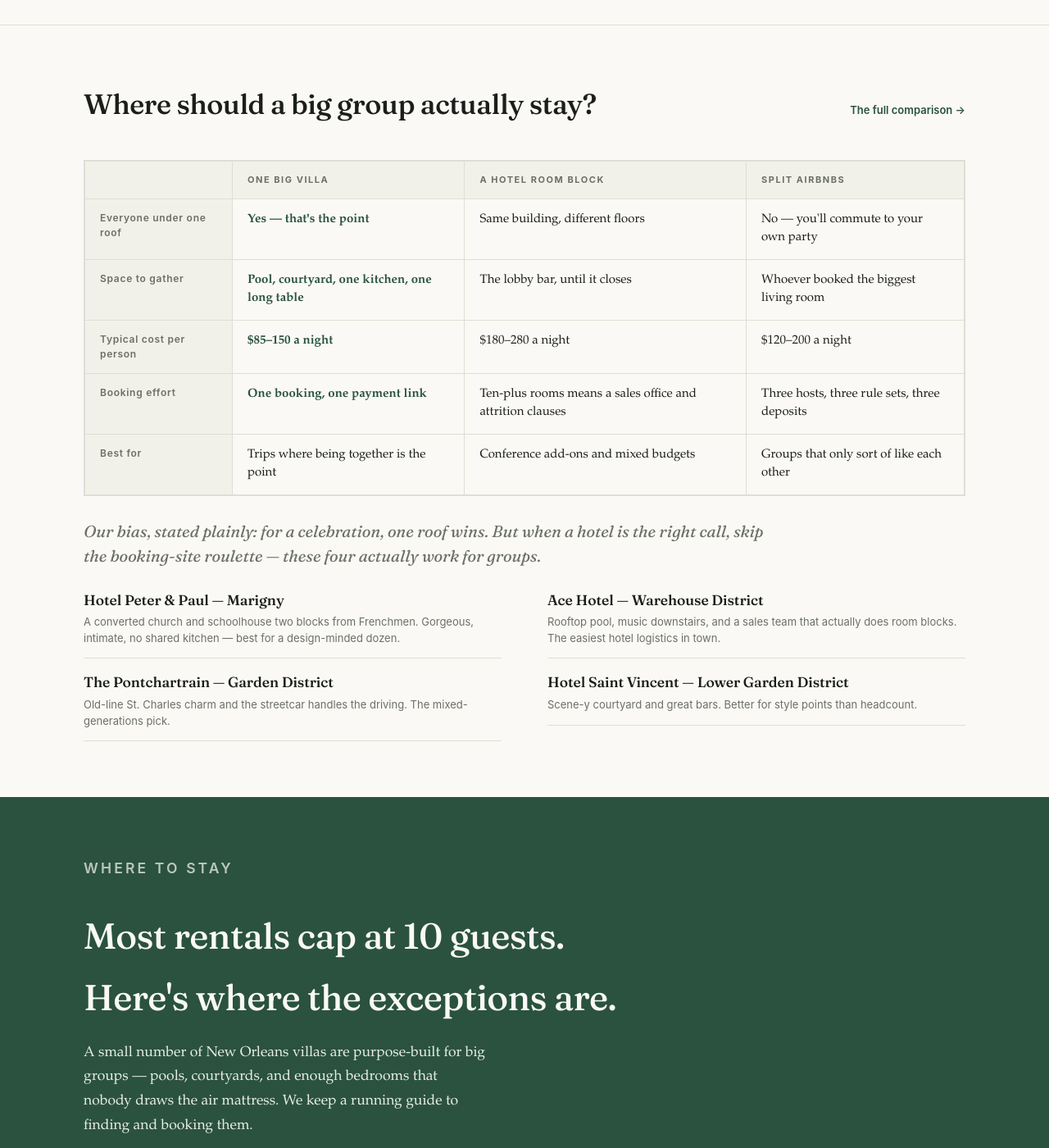
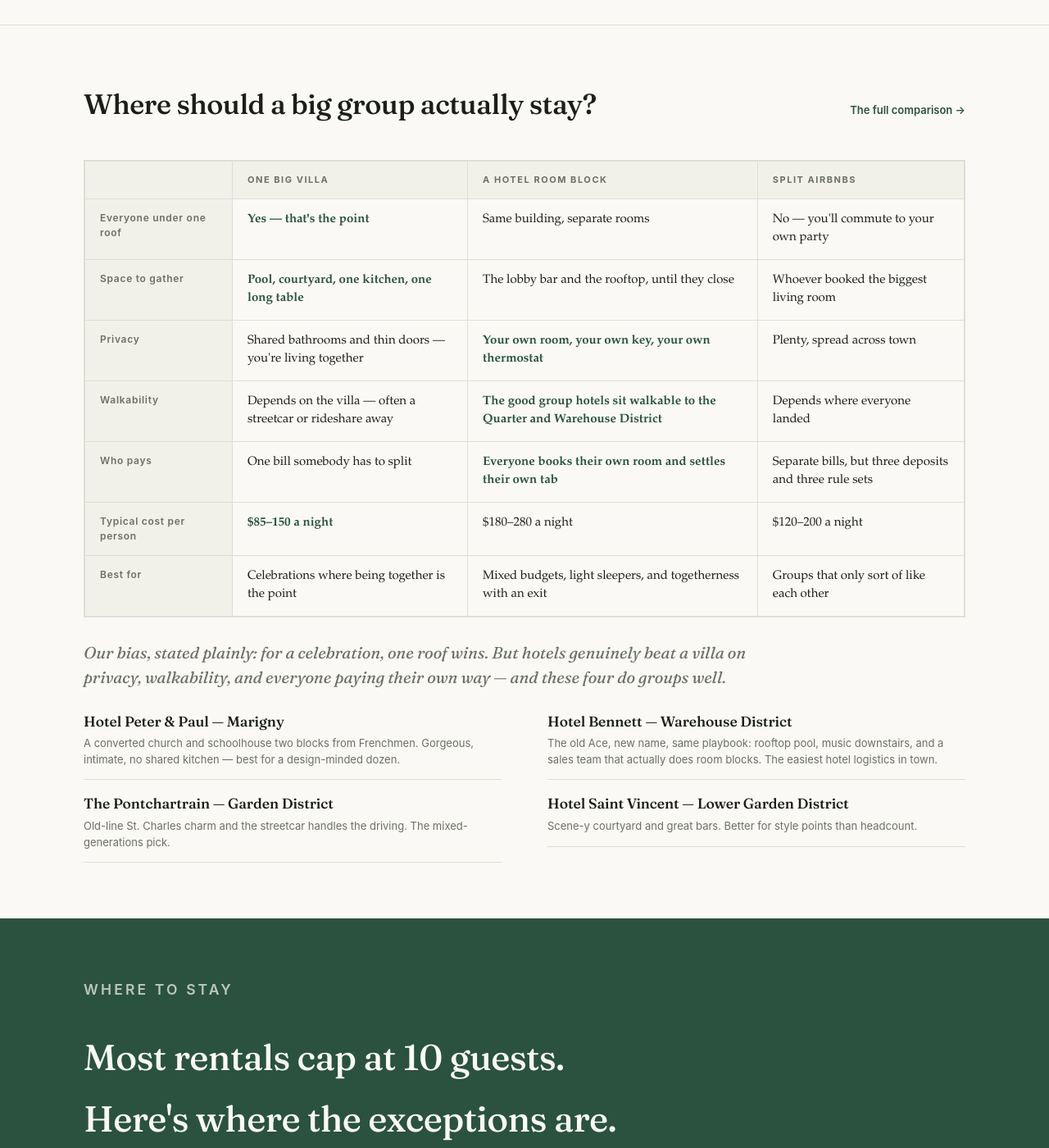
Before and after one commit to sjworth-dev/nola-group-travel, a Jekyll site: the page built from index.md, in a window 1280 px wide and 1400 px high, scrolled down 3281 px. Shown: the whole window at 82% size. Built offline with Jekyll 4.4.1, drawn with Linux system fonts in a browser that asks for light colours; some of the changed text lies outside the part shown.

Commit message:
copy: drop guide-count claims, balance villa/hotel comparison, Ace → Hotel Bennett
- Remove total guide-count boasts sitewide (hero, buttons, nav, footer,
  library h1) — per-category counts stay
- Comparison table now gives hotels their real wins: privacy, walkability,
  and everyone settling their own bill; verdict line matches
- Hotel Bennett (formerly Ace Hotel) renamed in the shortlist

Co-Authored-By: Claude Fable 5 <noreply@anthropic.com>

```diff
--- a/_includes/footer.html
+++ b/_includes/footer.html
@@ -3,7 +3,7 @@
     <div class="footer-grid">
       <div class="footer-about">
         <h4>NOLA Group Travel</h4>
-        <p>An independent New Orleans guide for big groups. Opinionated on purpose, written in New Orleans, updated weekly — {{ site.guides | size }} guides and counting.</p>
+        <p>An independent New Orleans guide for big groups. Opinionated on purpose, written in New Orleans, updated weekly.</p>
         <div style="margin-top: 1.5rem;">
           <a href="{{ '/where-to-stay/' | relative_url }}" style="display:inline-block; font-size:0.75rem; font-weight:600; letter-spacing:0.1em; text-transform:uppercase; color:var(--brass); text-decoration:none;">Where a big group can actually stay →</a>
         </div>
@@ -30,7 +30,7 @@
           <li><a href="{{ '/guides/restaurant-guide/' | relative_url }}">Restaurants for Groups</a></li>
           <li><a href="{{ '/guides/transportation-guide/' | relative_url }}">Getting Around</a></li>
           <li><a href="{{ '/events/' | relative_url }}">Festival Dates</a></li>
-          <li><a href="{{ '/guides/' | relative_url }}">All {{ site.guides | size }} Guides</a></li>
+          <li><a href="{{ '/guides/' | relative_url }}">All Guides</a></li>
         </ul>
       </div>
       <div class="footer-links">
--- a/_includes/header.html
+++ b/_includes/header.html
@@ -30,7 +30,7 @@
             <span class="dropdown-label">Essentials</span>
             <a href="{{ '/guides/restaurant-guide/' | relative_url }}">Restaurants</a>
             <a href="{{ '/guides/transportation-guide/' | relative_url }}">Getting Around</a>
-            <a href="{{ '/guides/' | relative_url }}">All {{ site.guides | size }} Guides →</a>
+            <a href="{{ '/guides/' | relative_url }}">All Guides →</a>
           </div>
         </div>
       </div>
--- a/_layouts/guide.html
+++ b/_layouts/guide.html
@@ -53,7 +53,7 @@ layout: default
         </a>
         {% endfor %}
       </div>
-      <p class="section-subtitle" style="margin-top: 2rem;"><a href="{{ '/guides/' | relative_url }}">Browse all {{ site.guides | size }} guides →</a></p>
+      <p class="section-subtitle" style="margin-top: 2rem;"><a href="{{ '/guides/' | relative_url }}">Browse the full library →</a></p>
     </div>
   </section>
   {% endif %}
--- a/_layouts/home.html
+++ b/_layouts/home.html
@@ -12,11 +12,11 @@ layout: default
       <h1>New Orleans, <span class="ital">with the whole crew.</span></h1>
       <p class="deck">New Orleans is the best city in America for a big group trip — and the worst city to plan one for. This guide handles the second part: where twenty people can actually sleep under one roof, how to move them without a spreadsheet meltdown, and what deserves a spot on the itinerary.</p>
       <div class="issue-line">
-        <span>{{ site.guides | size }} guides</span><span class="dot"></span><span>Updated {{ latest.date | date: "%B %-d, %Y" }}</span><span class="dot"></span><span>Zero sponsored picks</span>
+        <span>Updated {{ latest.date | date: "%B %-d, %Y" }}</span><span class="dot"></span><span>Written in New Orleans</span><span class="dot"></span><span>Zero sponsored picks</span>
       </div>
       <div class="actions">
         <a class="btn btn-primary" href="{{ '/where-to-stay/' | relative_url }}">Find a place for your group</a>
-        <a class="btn btn-ghost" href="{{ '/guides/' | relative_url }}">Browse all {{ site.guides | size }} guides</a>
+        <a class="btn btn-ghost" href="{{ '/guides/' | relative_url }}">Browse the guides</a>
       </div>
     </div>
     <figure class="hero-photo">
@@ -106,19 +106,21 @@ layout: default
           <tr><th></th><th>One big villa</th><th>A hotel room block</th><th>Split Airbnbs</th></tr>
         </thead>
         <tbody>
-          <tr><th>Everyone under one roof</th><td class="win">Yes — that's the point</td><td>Same building, different floors</td><td>No — you'll commute to your own party</td></tr>
-          <tr><th>Space to gather</th><td class="win">Pool, courtyard, one kitchen, one long table</td><td>The lobby bar, until it closes</td><td>Whoever booked the biggest living room</td></tr>
+          <tr><th>Everyone under one roof</th><td class="win">Yes — that's the point</td><td>Same building, separate rooms</td><td>No — you'll commute to your own party</td></tr>
+          <tr><th>Space to gather</th><td class="win">Pool, courtyard, one kitchen, one long table</td><td>The lobby bar and the rooftop, until they close</td><td>Whoever booked the biggest living room</td></tr>
+          <tr><th>Privacy</th><td>Shared bathrooms and thin doors — you're living together</td><td class="win">Your own room, your own key, your own thermostat</td><td>Plenty, spread across town</td></tr>
+          <tr><th>Walkability</th><td>Depends on the villa — often a streetcar or rideshare away</td><td class="win">The good group hotels sit walkable to the Quarter and Warehouse District</td><td>Depends where everyone landed</td></tr>
+          <tr><th>Who pays</th><td>One bill somebody has to split</td><td class="win">Everyone books their own room and settles their own tab</td><td>Separate bills, but three deposits and three rule sets</td></tr>
           <tr><th>Typical cost per person</th><td class="win">$85–150 a night</td><td>$180–280 a night</td><td>$120–200 a night</td></tr>
-          <tr><th>Booking effort</th><td class="win">One booking, one payment link</td><td>Ten-plus rooms means a sales office and attrition clauses</td><td>Three hosts, three rule sets, three deposits</td></tr>
-          <tr><th>Best for</th><td>Trips where being together is the point</td><td>Conference add-ons and mixed budgets</td><td>Groups that only sort of like each other</td></tr>
+          <tr><th>Best for</th><td>Celebrations where being together is the point</td><td>Mixed budgets, light sleepers, and togetherness with an exit</td><td>Groups that only sort of like each other</td></tr>
         </tbody>
       </table>
     </div>
-    <p class="verdict">Our bias, stated plainly: for a celebration, one roof wins. But when a hotel is the right call, skip the booking-site roulette — these four actually work for groups.</p>
+    <p class="verdict">Our bias, stated plainly: for a celebration, one roof wins. But hotels genuinely beat a villa on privacy, walkability, and everyone paying their own way — and these four do groups well.</p>
     <div class="toc-list" style="margin-top:10px">
       <span class="toc-item"><h3>Hotel Peter &amp; Paul — Marigny</h3><p>A converted church and schoolhouse two blocks from Frenchmen. Gorgeous, intimate, no shared kitchen — best for a design-minded dozen.</p></span>
       <span class="toc-item"><h3>The Pontchartrain — Garden District</h3><p>Old-line St. Charles charm and the streetcar handles the driving. The mixed-generations pick.</p></span>
-      <span class="toc-item"><h3>Ace Hotel — Warehouse District</h3><p>Rooftop pool, music downstairs, and a sales team that actually does room blocks. The easiest hotel logistics in town.</p></span>
+      <span class="toc-item"><h3>Hotel Bennett — Warehouse District</h3><p>The old Ace, new name, same playbook: rooftop pool, music downstairs, and a sales team that actually does room blocks. The easiest hotel logistics in town.</p></span>
       <span class="toc-item"><h3>Hotel Saint Vincent — Lower Garden District</h3><p>Scene-y courtyard and great bars. Better for style points than headcount.</p></span>
     </div>
   </div>
--- a/guides/index.html
+++ b/guides/index.html
@@ -10,8 +10,8 @@ permalink: /guides/
 
 <section class="lib-head">
   <div class="container">
-    <span class="eyebrow">The Library</span>
-    <h1>All {{ site.guides | size }} guides</h1>
+    <span class="eyebrow">Every guide, one page</span>
+    <h1>The guide library</h1>
     <p class="deck">Every guide on the site — organized by category, searchable, and refreshed every week. All of it free, all of it written in New Orleans.</p>
     <div class="search">
       <input type="text" data-guide-search placeholder="Search guides — try &quot;brunch&quot;, &quot;Mardi Gras&quot;, &quot;airport&quot;…" aria-label="Search guides">
```
